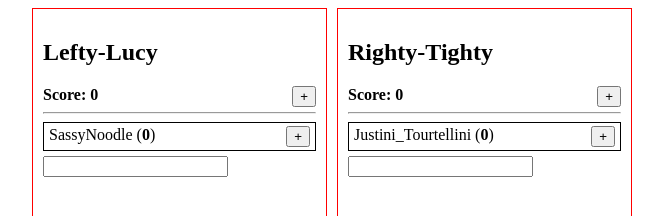
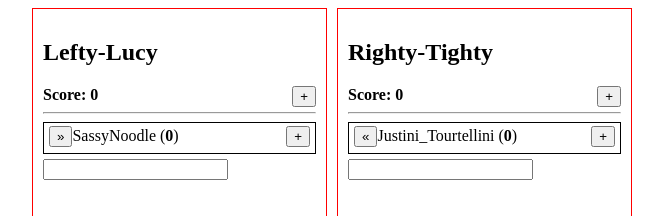
Before and after one commit to DamianDRuiz/soapstone-trivia, a React (Vite) app: page / in a window 1280 px wide. Shown: the top 216 px of the page, without its empty margins (308-971 px from the left). Built offline with nearby package versions, Linux system fonts and the light colour scheme.

Commit message:
Team Switching

```diff
--- a/src/app/app.tsx
+++ b/src/app/app.tsx
@@ -1,4 +1,4 @@
-import { useState } from 'react';
+import { useEffect, useState } from 'react';
 import { useImmer } from 'use-immer';
 import AddPlayer from './components/AddPlayer/AddPlayer';
 import Player from './components/Player/Player';
@@ -7,20 +7,29 @@ import Score from './components/Score/Score';
 import Team from './components/Team/Team';
 import TeamName from './components/TeamName/TeamName';
 import Trivia from './components/Trivia/Trivia';
+import { DEFAULT_TEAM_LEFT, DEFAULT_TEAM_RIGHT } from './contants';
+import useSwitchTeam from './hooks/useSwitchTeam/useSwitchTeam';
 
 export function App() {
   const [teamLeftName, setTeamLeftName] = useState<string>('Lefty-Lucy');
   const [teamRightName, setTeamRightName] = useState<string>('Righty-Tighty');
-
   const [scoreLeft, setScoreLeft] = useState<number>(0);
   const [scoreRight, setScoreRight] = useState<number>(0);
+  const [playersLeft, setPlayersLeft] = useImmer<Player[]>(DEFAULT_TEAM_LEFT);
+  const [playersRight, setPlayersRight] =
+    useImmer<Player[]>(DEFAULT_TEAM_RIGHT);
 
-  const [playersLeft, setPlayersLeft] = useImmer<Player[]>([
-    { name: 'SassyNoodle' },
-  ]);
-  const [playersRight, setPlayersRight] = useImmer<Player[]>([
-    { name: 'Justini_Tourtellini' },
-  ]);
+  const setSwitchDirections = () =>
+    document
+      .querySelectorAll('.team:first-of-type .switchButton')
+      .forEach((button) => (button.innerHTML = '&#187')); //&#187; >> || &#171; <<
+
+  useEffect(setSwitchDirections, [playersLeft, playersRight]);
+
+  const [handleSwitchTeamLeft, handleSwitchTeamRight] = useSwitchTeam(
+    [playersLeft, setPlayersLeft],
+    [playersRight, setPlayersRight]
+  );
 
   return (
     <Trivia>
@@ -28,14 +37,14 @@ export function App() {
         <TeamName value={teamLeftName} setValue={setTeamLeftName} />
         <Score score={scoreLeft} setScore={setScoreLeft} minimal={false} />
         <hr />
-        <Players players={playersLeft} />
+        <Players players={playersLeft} switchHandler={handleSwitchTeamLeft} />
         <AddPlayer setPlayers={setPlayersLeft} />
       </Team>
       <Team>
         <TeamName value={teamRightName} setValue={setTeamRightName} />
         <Score score={scoreRight} setScore={setScoreRight} minimal={false} />
         <hr />
-        <Players players={playersRight} />
+        <Players players={playersRight} switchHandler={handleSwitchTeamRight} />
         <AddPlayer setPlayers={setPlayersRight} />
       </Team>
     </Trivia>
--- a/src/app/components/Player/Player.tsx
+++ b/src/app/components/Player/Player.tsx
@@ -1,12 +1,19 @@
 import { useState } from 'react';
+import { teamSwitcher } from 'src/app/hooks/useSwitchTeam/useSwitchTeam';
 import Score from '../Score/Score';
 import styles from './Player.module.scss';
 
-export function Player({ name }: PlayerProps) {
+export function Player({ name, switchHandler }: PlayerProps) {
   const [score, setScore] = useState<number>(0);
+  const handleSwitch = () => {
+    switchHandler(name);
+  };
 
   return (
     <div className={styles.name}>
+      <button className="switchButton" onClick={handleSwitch}>
+        &#171;
+      </button>
       {name} (<Score score={score} setScore={setScore} minimal={true} />)
     </div>
   );
@@ -17,5 +24,7 @@ export interface Player {
   score?: number;
 }
 
-export interface PlayerProps extends Player {}
+export interface PlayerProps extends Player {
+  switchHandler: teamSwitcher;
+}
 export default Player;
--- a/src/app/components/Players/Players.tsx
+++ b/src/app/components/Players/Players.tsx
@@ -1,14 +1,16 @@
+import { teamSwitcher } from 'src/app/hooks/useSwitchTeam/useSwitchTeam';
 import Player from '../Player/Player';
 
-export function Players({ players }: PlayersProps) {
+export function Players({ players, switchHandler }: PlayersProps) {
   const playerElements = players.map((player, i) => (
-    <Player key={i} name={player.name} />
+    <Player key={i} name={player.name} switchHandler={switchHandler} />
   ));
   return <div>{playerElements}</div>;
 }
 
 export interface PlayersProps {
   players: Player[];
+  switchHandler: teamSwitcher;
 }
 
 export default Players;
--- a/src/app/components/Team/Team.tsx
+++ b/src/app/components/Team/Team.tsx
@@ -1,7 +1,7 @@
 import styles from './Team.module.scss';
 
 function Team({ children }: TeamProps) {
-  return <div className={styles.team}>{children}</div>;
+  return <div className={`team ${styles.team}`}>{children}</div>;
 }
 
 interface TeamProps {
--- /dev/null
+++ b/src/app/contants.tsx
@@ -0,0 +1,2 @@
+export const DEFAULT_TEAM_LEFT = [{ name: 'SassyNoodle' }];
+export const DEFAULT_TEAM_RIGHT = [{ name: 'Justini_Tourtellini' }];
--- /dev/null
+++ b/src/app/hooks/useSwitchTeam/useSwitchTeam.ts
@@ -0,0 +1,46 @@
+import { SetStateAction } from 'react';
+import Player from 'src/app/components/Player/Player';
+
+export function useSwitchTeam(
+  teamFirst: TeamState,
+  teamSecond: TeamState
+): SwitchTeamHook {
+  const firstSwitcher: teamSwitcher = (name) =>
+    switchTeam(name, teamFirst[0], teamSecond[0], teamFirst[1], teamSecond[1]);
+
+  const secondSwitcher: teamSwitcher = (name) =>
+    switchTeam(name, teamSecond[0], teamFirst[0], teamSecond[1], teamFirst[1]);
+
+  const SwitchTeamStates: SwitchTeamHook = [firstSwitcher, secondSwitcher];
+
+  return SwitchTeamStates;
+}
+
+function switchTeam(
+  player: string,
+  fromTeam: Player[],
+  toTeam: Player[],
+  setFrom: React.Dispatch<SetStateAction<Player[]>>,
+  setTo: React.Dispatch<SetStateAction<Player[]>>
+) {
+  const playerObject: Player | undefined = fromTeam.find(
+    (obj) => obj.name == player
+  );
+
+  if (playerObject == undefined) return;
+
+  const fromTeamRemovedPlayer: Player[] = fromTeam.filter(
+    (obj) => obj.name != player
+  );
+
+  const toTeamAddedPlayer = [...toTeam, playerObject];
+
+  setFrom(fromTeamRemovedPlayer);
+  setTo(toTeamAddedPlayer);
+}
+
+type TeamState = [Player[], React.Dispatch<SetStateAction<Player[]>>];
+type SwitchTeamHook = [teamSwitcher, teamSwitcher];
+export type teamSwitcher = (name: string) => void;
+
+export default useSwitchTeam;
--- a/tsconfig.app.json
+++ b/tsconfig.app.json
@@ -6,7 +6,8 @@
   },
   "files": [
     "./node_modules/@nrwl/react/typings/cssmodule.d.ts",
-    "./node_modules/@nrwl/react/typings/image.d.ts"
+    "./node_modules/@nrwl/react/typings/image.d.ts",
+    "src/app/contants.tsx"
   ],
   "exclude": [
     "src/**/*.spec.ts",
```
Also changed, not shown: 1 other file (tests, documents, lock files or other folders).
